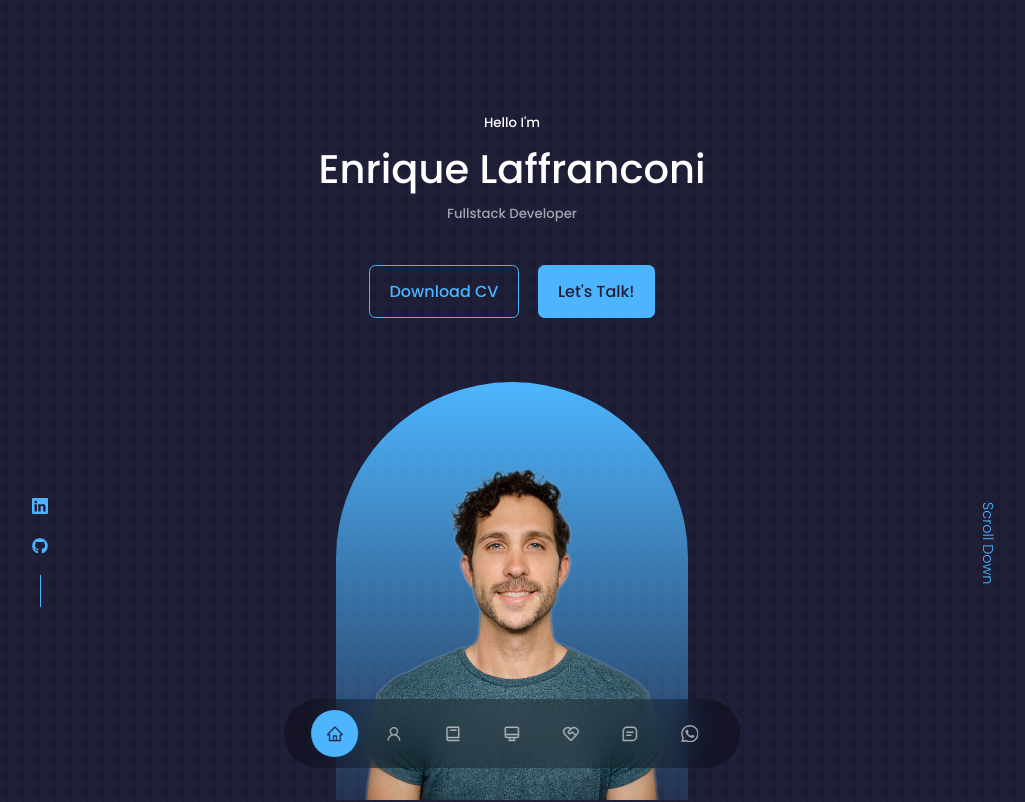
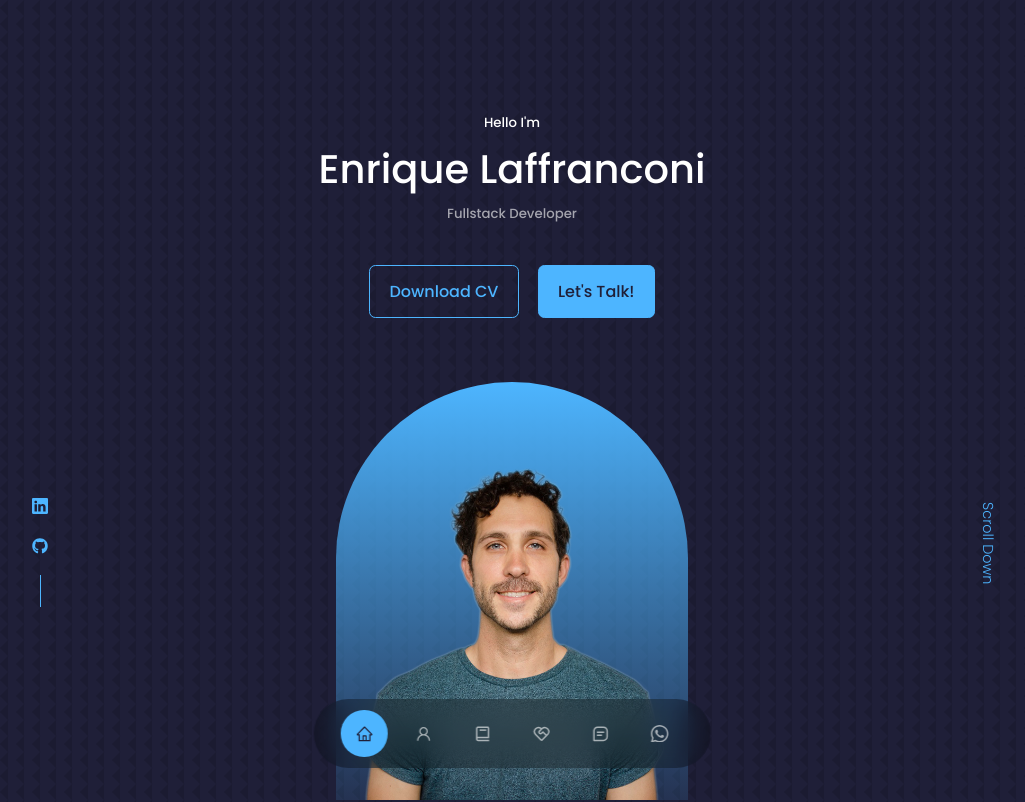
Before and after one commit to QuiqueLaff/react-portfolio-website, a React (Create React App) app: page / in a window 1280 px wide. Shown: the top 802 px of the page, without its empty margins (128-1153 px from the left). Built offline with nearby package versions, Linux system fonts and the light colour scheme.

Commit message:
@media risize fixed

```diff
--- a/src/components/header/header.css
+++ b/src/components/header/header.css
@@ -97,4 +97,5 @@ header{
     .header__socials, .scroll__down{
         display: none;
     }
+
 }
--- a/src/components/nav/Nav.jsx
+++ b/src/components/nav/Nav.jsx
@@ -5,7 +5,7 @@ import {AiOutlineUser} from 'react-icons/ai'
 import {BiBook} from 'react-icons/bi'
 import {RiServiceLine} from 'react-icons/ri'
 import {BiMessageSquareDetail} from 'react-icons/bi'
-import {HiOutlineDesktopComputer} from 'react-icons/hi'
+// import {HiOutlineDesktopComputer} from 'react-icons/hi'
 import {ImWhatsapp} from 'react-icons/im'
 
 import {useState} from 'react'
@@ -18,10 +18,10 @@ const Nav = () => {
       <a href='#header' onClick={() => setActiveNav('#')} className={activeNav === '#' ? 'active' : ''}><AiOutlineHome/></a>
       <a href='#about' onClick={() => setActiveNav('#about')} className={activeNav === '#about' ? 'active' : ''}><AiOutlineUser/></a>
       <a href='#experience' onClick={() => setActiveNav('#experience')} className={activeNav === '#experience' ? 'active' : ''}><BiBook/></a>
-      <a href='#services' onClick={() => setActiveNav('#services')} className={activeNav === '#services' ? 'active' : ''}><HiOutlineDesktopComputer/></a>
       <a href='#portfolio' onClick={() => setActiveNav('#portfolio')} className={activeNav === '#portfolio' ? 'active' : ''}><RiServiceLine/></a>
       <a href='#testimonials' onClick={() => setActiveNav('#testimonials')} className={activeNav === '#testimonials' ? 'active' : ''}><BiMessageSquareDetail/></a>
       <a href='#contact' onClick={() => setActiveNav('#contact')} className={activeNav === '#contact' ? 'active' : ''}><ImWhatsapp/></a>
+      {/* <a href='#services' onClick={() => setActiveNav('#services')} className={activeNav === '#services' ? 'active' : ''}><HiOutlineDesktopComputer/></a> */}
 
     </nav>
   )
--- a/src/components/nav/nav.css
+++ b/src/components/nav/nav.css
@@ -31,3 +31,10 @@ nav a.active{
     background: var(--color-primary);
     color: var(--color-bg)
 }
+
+@media screen and (max-width: 600px){
+
+    nav{
+        display: none;
+    }
+}
```
